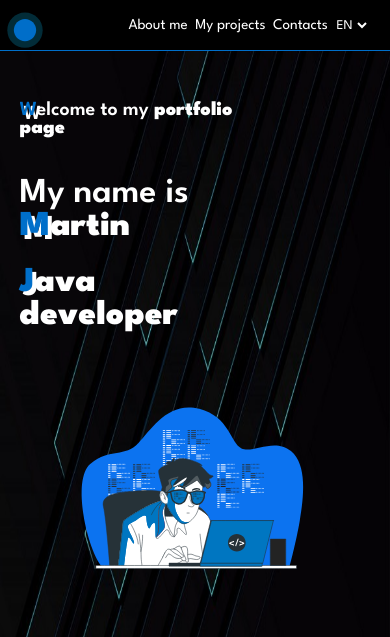
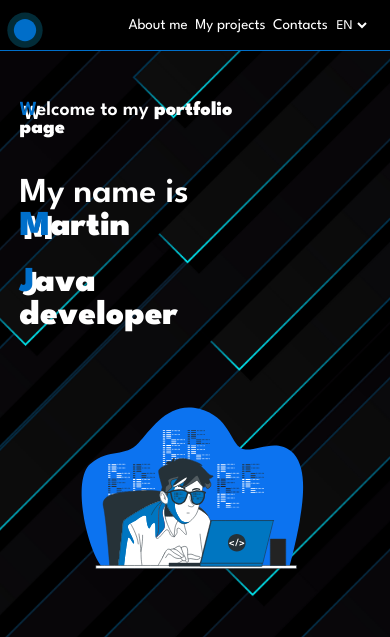
Before and after one commit to OwnStyle777/myPorfolioPage, a PHP site: page /index.php in a window 390 px wide. Shown: the top 637 px of the page. Run offline with PHP 8.4, Linux system fonts and the light colour scheme; some libraries are stand-ins or nearby versions.

Commit message:
change of bcg

```diff
--- a/myPortfolio/index.css
+++ b/myPortfolio/index.css
@@ -107,10 +107,7 @@ body{
         .navbar{
             font-size: 15px;
         }
-      body{
-        background-size: 100% 100%;
-        background-image: url('background1smaller.jpg');
-      }
+
 
 }
 
```
